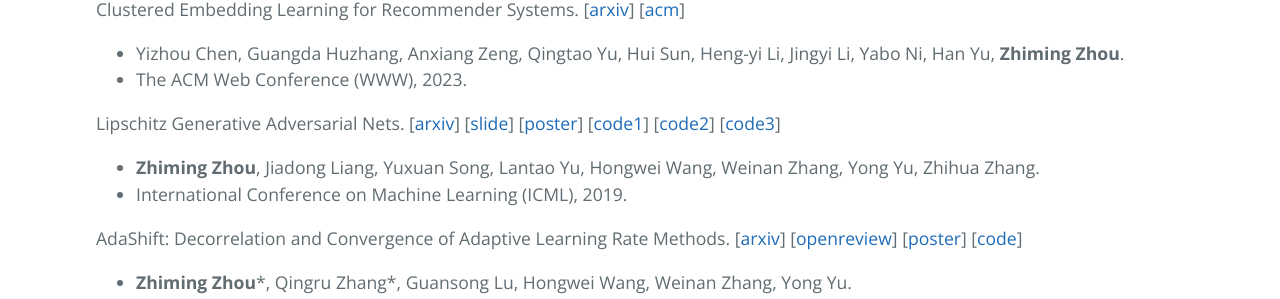
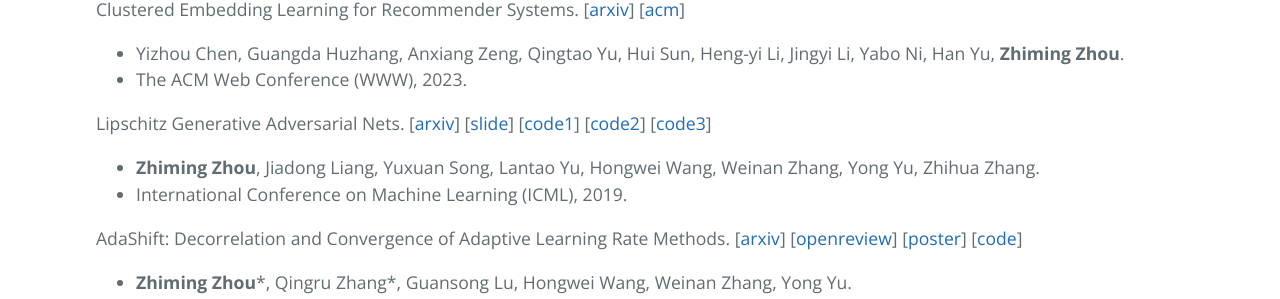
Before and after one commit to ZhimingZhou/zhimingzhou.github.io, a Jekyll site: the page built from index.md, in a window 1280 px wide. Shown: the part 1235-1534 px from the top of the page. Built offline with Jekyll 4.4.1, drawn with Linux system fonts in a browser that asks for light colours.

Commit message:
Update index.md

```diff
--- a/index.md
+++ b/index.md
@@ -45,7 +45,6 @@ Clustered Embedding Learning for Recommender Systems.
 Lipschitz Generative Adversarial Nets.
   \[[arxiv](https://arxiv.org/abs/1902.05687)\]
   \[[slide](https://icml.cc/media/Slides/icml/2019/halla(11-14-00)-11-15-10-4628-lipschitz_gener.pdf)\]
-  \[[poster](https://s3.amazonaws.com/postersession.ai/ee90cc20-a261-4aee-b28f-899891a90be3.pdf)\]
   \[[code1](https://github.com/ZhimingZhou/AdaShift-LGANs-MaxGP-refactored)\]
   \[[code2](https://github.com/ZhimingZhou/LGANs-for-reproduce)\]
   \[[code3](https://github.com/ZhimingZhou/MaxGP-MaxAL-for-reproduce)\]
```
